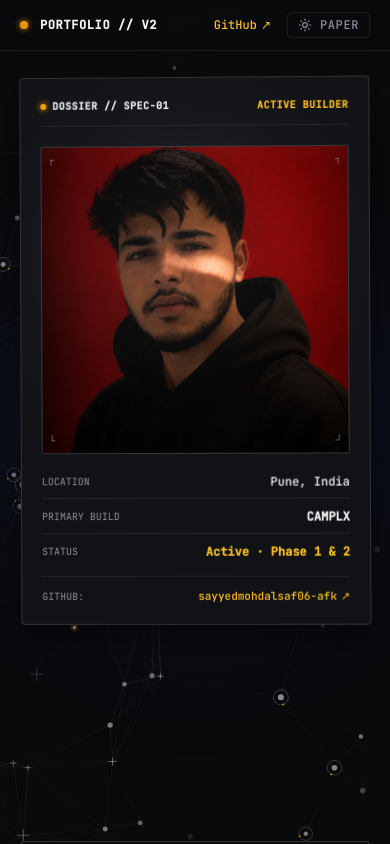
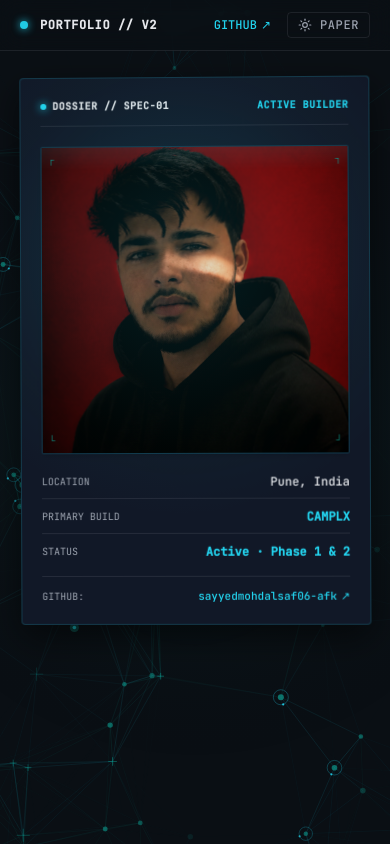
Before and after one commit to sayyedmohdalsaf06-afk/Portfolio, a Next.js app: page / in a window 390 px wide. Shown: the top 844 px of the page. Built offline with nearby package versions, Linux system fonts and the light colour scheme; no server answers; a web font is replaced by a local one.

Commit message:
feat(palette): implement exact 05. Teal + Slate palette (#0A0F14, #111827, #0D9488, #22D3EE, #E5E7EB)

```diff
--- a/src/app/globals.css
+++ b/src/app/globals.css
@@ -8,67 +8,70 @@
    ============================================================================= */
 
 :root {
-  /* Bespoke Studio Craft & Obsidian Titanium Design System */
-  --surface: #090a0c;
-  --surface-raised: #111215;
-  --surface-subtle: #16171c;
-  --text: #f4f4f6;
-  --muted: #8c8f9c;
-  --hairline: rgba(244, 244, 246, 0.07);
-  --hairline-strong: rgba(244, 244, 246, 0.14);
-  --tick: rgba(244, 244, 246, 0.10);
-  --accent: #f59e0b;
-  --accent-ink: #fbbf24;
-  --accent-glow: rgba(245, 158, 11, 0.18);
-  --focus-ring: #f59e0b;
+  /* 05. TEAL + SLATE (Clean · Technical · Futuristic) */
+  --surface: #0a0f14;
+  --surface-raised: #111827;
+  --surface-subtle: #0f172a;
+  --text: #e5e7eb;
+  --muted: #9ca3af;
+  --hairline: rgba(229, 231, 235, 0.09);
+  --hairline-strong: rgba(34, 211, 238, 0.18);
+  --tick: rgba(34, 211, 238, 0.14);
+  --accent: #22d3ee;
+  --accent-secondary: #0d9488;
+  --accent-ink: #22d3ee;
+  --accent-glow: rgba(34, 211, 238, 0.22);
+  --focus-ring: #22d3ee;
 
-  --terminal-bg: #0b0c0e;
-  --terminal-chrome: #141519;
-  --terminal-border: rgba(244, 244, 246, 0.09);
-  --terminal-hairline: rgba(244, 244, 246, 0.05);
+  --terminal-bg: #0c1219;
+  --terminal-chrome: #131b26;
+  --terminal-border: rgba(34, 211, 238, 0.14);
+  --terminal-hairline: rgba(229, 231, 235, 0.06);
 
   --arrival-ms: 720ms;
   --arrival-ease: cubic-bezier(0.16, 1, 0.3, 1);
 }
 
 [data-theme="dark"] {
-  --surface: #090a0c;
-  --surface-raised: #111215;
-  --surface-subtle: #16171c;
-  --text: #f4f4f6;
-  --muted: #8c8f9c;
-  --hairline: rgba(244, 244, 246, 0.07);
-  --hairline-strong: rgba(244, 244, 246, 0.14);
-  --tick: rgba(244, 244, 246, 0.10);
-  --accent: #f59e0b;
-  --accent-ink: #fbbf24;
-  --accent-glow: rgba(245, 158, 11, 0.18);
-  --focus-ring: #f59e0b;
+  --surface: #0a0f14;
+  --surface-raised: #111827;
+  --surface-subtle: #0f172a;
+  --text: #e5e7eb;
+  --muted: #9ca3af;
+  --hairline: rgba(229, 231, 235, 0.09);
+  --hairline-strong: rgba(34, 211, 238, 0.18);
+  --tick: rgba(34, 211, 238, 0.14);
+  --accent: #22d3ee;
+  --accent-secondary: #0d9488;
+  --accent-ink: #22d3ee;
+  --accent-glow: rgba(34, 211, 238, 0.22);
+  --focus-ring: #22d3ee;
 
-  --terminal-bg: #0b0c0e;
-  --terminal-chrome: #141519;
-  --terminal-border: rgba(244, 244, 246, 0.09);
-  --terminal-hairline: rgba(244, 244, 246, 0.05);
+  --terminal-bg: #0c1219;
+  --terminal-chrome: #131b26;
+  --terminal-border: rgba(34, 211, 238, 0.14);
+  --terminal-hairline: rgba(229, 231, 235, 0.06);
 }
 
 [data-theme="light"] {
-  --surface: #f7f6f2;
+  --surface: #f4f6f8;
   --surface-raised: #ffffff;
-  --surface-subtle: #eeede8;
-  --text: #141518;
-  --muted: #646772;
-  --hairline: rgba(20, 21, 24, 0.08);
-  --hairline-strong: rgba(20, 21, 24, 0.16);
-  --tick: rgba(20, 21, 24, 0.10);
-  --accent: #d97706;
-  --accent-ink: #b45309;
-  --accent-glow: rgba(217, 119, 6, 0.15);
-  --focus-ring: #d97706;
+  --surface-subtle: #e6ebf0;
+  --text: #0f172a;
+  --muted: #475569;
+  --hairline: rgba(15, 23, 42, 0.09);
+  --hairline-strong: rgba(13, 148, 136, 0.24);
+  --tick: rgba(13, 148, 136, 0.16);
+  --accent: #0d9488;
+  --accent-secondary: #0f766e;
+  --accent-ink: #0d9488;
+  --accent-glow: rgba(13, 148, 136, 0.18);
+  --focus-ring: #0d9488;
 
-  --terminal-bg: #121316;
-  --terminal-chrome: #1a1b20;
-  --terminal-border: rgba(20, 21, 24, 0.12);
-  --terminal-hairline: rgba(20, 21, 24, 0.06);
+  --terminal-bg: #0f172a;
+  --terminal-chrome: #1e293b;
+  --terminal-border: rgba(15, 23, 42, 0.14);
+  --terminal-hairline: rgba(15, 23, 42, 0.08);
 }
 
 @theme {
--- a/src/components/sections/floating-photo-card.tsx
+++ b/src/components/sections/floating-photo-card.tsx
@@ -76,15 +76,15 @@ export function FloatingPhotoCard() {
       const transStr = `translate3d(${totalTransX.toFixed(2)}px, ${totalTransY.toFixed(2)}px, 0)`;
       card!.style.transform = `${transStr} ${rotStr}`;
 
-      // 4. Studio Lens Reflection & Specular Glare
+      // 4. Specular Teal & Cyan Lens Reflection
       if (sheen) {
-        sheen.style.background = `radial-gradient(circle 380px at ${localMouseX}px ${localMouseY}px, rgba(255, 255, 255, 0.10) 0%, rgba(255, 255, 255, 0.02) 40%, transparent 65%)`;
+        sheen.style.background = `radial-gradient(circle 380px at ${localMouseX}px ${localMouseY}px, rgba(34, 211, 238, 0.16) 0%, rgba(13, 148, 136, 0.04) 50%, transparent 68%)`;
       }
 
-      // 5. Studio Ambient Underglow
+      // 5. Ambient Teal Underglow
       if (glow) {
-        const glowScale = 1.0 + Math.sin(time * 1.6) * 0.06 + (dragging ? 0.14 : 0);
-        const glowOpacity = 0.28 + Math.sin(time * 1.6) * 0.06 + (dragging ? 0.20 : 0);
+        const glowScale = 1.0 + Math.sin(time * 1.6) * 0.08 + (dragging ? 0.16 : 0);
+        const glowOpacity = 0.32 + Math.sin(time * 1.6) * 0.08 + (dragging ? 0.22 : 0);
         glow.style.transform = `translate3d(${totalTransX.toFixed(2)}px, ${(totalTransY + 16).toFixed(2)}px, -40px) scale(${glowScale.toFixed(3)})`;
         glow.style.opacity = `${glowOpacity.toFixed(2)}`;
       }
@@ -92,7 +92,7 @@ export function FloatingPhotoCard() {
       // 6. Precision Studio Drop Shadow
       const shadowX = (-totalRotY * 2.2 + dragCurX * 0.2).toFixed(1);
       const shadowY = (totalRotX * 2.2 + 14 + Math.abs(dragCurY) * 0.35).toFixed(1);
-      card!.style.boxShadow = `${shadowX}px ${shadowY}px 36px rgba(0, 0, 0, 0.55)`;
+      card!.style.boxShadow = `${shadowX}px ${shadowY}px 36px rgba(0, 0, 0, 0.6)`;
     }
 
     function frame() {
@@ -211,18 +211,18 @@ export function FloatingPhotoCard() {
     >
       {/* 3D Perspective Stage */}
       <div className="relative w-full [perspective:1200px]">
-        {/* Studio Ambient Underglow */}
+        {/* Ambient Teal + Cyan Underglow Aura */}
         <div
           ref={glowRef}
           aria-hidden="true"
-          className="absolute inset-x-4 -inset-y-3 rounded-full bg-[radial-gradient(ellipse_at_center,rgba(255,255,255,0.06)_0%,rgba(245,158,11,0.08)_40%,transparent_70%)] opacity-30 blur-2xl pointer-events-none -z-10 transition-opacity duration-300"
+          className="absolute inset-x-4 -inset-y-3 rounded-full bg-[radial-gradient(ellipse_at_center,rgba(13,148,136,0.40)_0%,rgba(34,211,238,0.20)_45%,transparent_72%)] opacity-35 blur-2xl pointer-events-none -z-10 transition-opacity duration-300"
         />
 
         {/* 3D Physical Card Chassis */}
         <div
           ref={cardRef}
           data-cursor="drag"
-          className="relative w-full rounded-sm border border-[var(--hairline-strong)] bg-[var(--surface-raised)] will-change-transform select-none shadow-2xl overflow-hidden p-5 flex flex-col justify-between transition-shadow duration-300"
+          className="relative w-full rounded-sm border border-[var(--hairline-strong)] bg-[#111827] will-change-transform select-none shadow-2xl overflow-hidden p-5 flex flex-col justify-between transition-shadow duration-300"
           style={{
             transformStyle: "preserve-3d",
           }}
@@ -237,7 +237,7 @@ export function FloatingPhotoCard() {
           {/* Precision Top Edge Highlight */}
           <div
             aria-hidden="true"
-            className="absolute -inset-[1px] rounded-sm pointer-events-none z-20 border border-[var(--hairline-strong)] opacity-60 [mask-image:radial-gradient(circle_at_top_right,black,transparent_75%)]"
+            className="absolute -inset-[1px] rounded-sm pointer-events-none z-20 border border-[#22d3ee]/25 opacity-70 [mask-image:radial-gradient(circle_at_top_right,black,transparent_75%)]"
           />
 
           {/* Top Meta Bar */}
@@ -246,29 +246,29 @@ export function FloatingPhotoCard() {
             style={{ transform: "translateZ(8px)" }}
           >
             <div className="flex items-center gap-1.5">
-              <span className="h-1.5 w-1.5 rounded-full bg-[var(--accent)] shadow-[0_0_6px_var(--accent)]" aria-hidden="true" />
-              <span className="font-semibold text-[var(--text)] tracking-wider">DOSSIER // SPEC-01</span>
+              <span className="h-1.5 w-1.5 rounded-full bg-[#22d3ee] shadow-[0_0_8px_#22d3ee]" aria-hidden="true" />
+              <span className="font-semibold text-[#e5e7eb] tracking-wider">DOSSIER // SPEC-01</span>
             </div>
-            <span className="text-[var(--accent-ink)] font-semibold tracking-wider">ACTIVE BUILDER</span>
+            <span className="text-[#22d3ee] font-semibold tracking-wider">ACTIVE BUILDER</span>
           </div>
 
           {/* Builder Portrait Aperture */}
           <div
-            className="relative aspect-square w-full rounded-xs border border-[var(--hairline-strong)] bg-[var(--surface-subtle)] overflow-hidden flex items-center justify-center group shadow-md my-1"
+            className="relative aspect-square w-full rounded-xs border border-[var(--hairline-strong)] bg-[#0f172a] overflow-hidden flex items-center justify-center group shadow-md my-1"
             style={{ transform: "translateZ(24px)" }}
             data-cursor="inspect"
             title="Builder Character Visual"
           >
-            {/* Technical Corner Crosshairs */}
-            <span className="absolute top-1.5 left-1.5 text-[9px] font-mono text-[var(--muted)] select-none z-10">┌</span>
-            <span className="absolute top-1.5 right-1.5 text-[9px] font-mono text-[var(--muted)] select-none z-10">┐</span>
-            <span className="absolute bottom-1.5 left-1.5 text-[9px] font-mono text-[var(--muted)] select-none z-10">└</span>
-            <span className="absolute bottom-1.5 right-1.5 text-[9px] font-mono text-[var(--muted)] select-none z-10">┘</span>
+            {/* Technical Corner Crosshairs in Cyan/Teal */}
+            <span className="absolute top-1.5 left-1.5 text-[9px] font-mono text-[#0d9488] select-none z-10">┌</span>
+            <span className="absolute top-1.5 right-1.5 text-[9px] font-mono text-[#0d9488] select-none z-10">┐</span>
+            <span className="absolute bottom-1.5 left-1.5 text-[9px] font-mono text-[#0d9488] select-none z-10">└</span>
+            <span className="absolute bottom-1.5 right-1.5 text-[9px] font-mono text-[#0d9488] select-none z-10">┘</span>
 
-            {/* Subtle Studio Scanline Sweep */}
+            {/* Subtle Cyan Scanline Sweep */}
             <div
               aria-hidden="true"
-              className="absolute inset-x-0 top-0 h-16 bg-gradient-to-b from-transparent via-white/[0.04] to-transparent pointer-events-none z-20 animate-[scanline_5s_ease-in-out_infinite]"
+              className="absolute inset-x-0 top-0 h-16 bg-gradient-to-b from-transparent via-[#22d3ee]/15 to-transparent pointer-events-none z-20 animate-[scanline_5s_ease-in-out_infinite]"
             />
 
             {!imgError ? (
@@ -281,15 +281,15 @@ export function FloatingPhotoCard() {
               />
             ) : (
               <div className="flex flex-col items-center justify-center text-center p-4 z-10 select-none">
-                <div className="h-16 w-16 rounded-xs border border-[var(--accent)]/50 bg-[var(--accent)]/[0.08] flex items-center justify-center mb-3 shadow-sm transition-transform duration-300 group-hover:scale-110">
-                  <span className="font-mono text-xl font-bold tracking-widest text-[var(--accent-ink)]">
+                <div className="h-16 w-16 rounded-xs border border-[#0d9488]/50 bg-[#0d9488]/15 flex items-center justify-center mb-3 shadow-sm transition-transform duration-300 group-hover:scale-110">
+                  <span className="font-mono text-xl font-bold tracking-widest text-[#22d3ee]">
                     MA
                   </span>
                 </div>
-                <span className="font-annotation text-[11px] uppercase tracking-[0.16em] text-[var(--text)] font-semibold">
+                <span className="font-annotation text-[11px] uppercase tracking-[0.16em] text-[#e5e7eb] font-semibold">
                   Mohd Alsaf
                 </span>
-                <span className="font-annotation text-[9px] text-[var(--muted)] mt-0.5 font-mono">
+                <span className="font-annotation text-[9px] text-[#9ca3af] mt-0.5 font-mono">
                   BUILDER DESIGNATION
                 </span>
               </div>
@@ -299,16 +299,16 @@ export function FloatingPhotoCard() {
           {/* Builder Details */}
           <div className="mt-4 space-y-2.5 font-mono text-xs" style={{ transform: "translateZ(12px)" }}>
             <div className="flex items-center justify-between border-b border-[var(--hairline)] pb-2">
-              <span className="text-[var(--muted)] text-[10px] uppercase">LOCATION</span>
-              <span className="text-[var(--text)] font-medium">Pune, India</span>
+              <span className="text-[#9ca3af] text-[10px] uppercase">LOCATION</span>
+              <span className="text-[#e5e7eb] font-medium">Pune, India</span>
             </div>
             <div className="flex items-center justify-between border-b border-[var(--hairline)] pb-2">
-              <span className="text-[var(--muted)] text-[10px] uppercase">PRIMARY BUILD</span>
-              <span className="text-[var(--text)] font-semibold">CAMPLX</span>
+              <span className="text-[#9ca3af] text-[10px] uppercase">PRIMARY BUILD</span>
+              <span className="text-[#22d3ee] font-semibold">CAMPLX</span>
             </div>
             <div className="flex items-center justify-between">
-              <span className="text-[var(--muted)] text-[10px] uppercase">STATUS</span>
-              <span className="text-[var(--accent-ink)] font-semibold">Active · Phase 1 &amp; 2</span>
+              <span className="text-[#9ca3af] text-[10px] uppercase">STATUS</span>
+              <span className="text-[#22d3ee] font-semibold">Active · Phase 1 &amp; 2</span>
             </div>
           </div>
 
@@ -317,13 +317,13 @@ export function FloatingPhotoCard() {
             className="mt-4 pt-3 border-t border-[var(--hairline)] flex items-center justify-between font-mono text-xs"
             style={{ transform: "translateZ(8px)" }}
           >
-            <span className="text-[var(--muted)] text-[10px]">GITHUB:</span>
+            <span className="text-[#9ca3af] text-[10px]">GITHUB:</span>
             <Link
               href={HANDLES.github.href}
               target="_blank"
               rel="noopener noreferrer"
               data-cursor="clickable"
-              className="text-[var(--accent-ink)] hover:underline inline-flex items-center gap-1 font-medium text-[11px]"
+              className="text-[#22d3ee] hover:underline inline-flex items-center gap-1 font-medium text-[11px]"
             >
               <span>sayyedmohdalsaf06-afk</span>
               <span aria-hidden="true">↗</span>
--- a/src/components/system/background-field.tsx
+++ b/src/components/system/background-field.tsx
@@ -250,10 +250,12 @@ export function BackgroundField() {
             const lineAlpha = lineProximity * Math.min(p1.alpha, p2.alpha) * 0.45 * mouseBoost;
 
             if (lineAlpha > 0.02) {
-              ctx.lineWidth = p1.distToMouse < 150 ? 1.0 : 0.6;
+              ctx.lineWidth = p1.distToMouse < 150 ? 1.1 : 0.7;
               ctx.strokeStyle = isDark
-                ? `rgba(244, 244, 246, ${Math.min(0.25, lineAlpha * 0.28)})`
-                : `rgba(20, 21, 24, ${Math.min(0.20, lineAlpha * 0.22)})`;
+                ? (i % 2 === 0
+                    ? `rgba(34, 211, 238, ${Math.min(0.65, lineAlpha * 0.70)})`
+                    : `rgba(13, 148, 136, ${Math.min(0.55, lineAlpha * 0.60)})`)
+                : `rgba(13, 148, 136, ${Math.min(0.50, lineAlpha * 0.50)})`;
               ctx.beginPath();
               ctx.moveTo(p1.px, p1.py);
               ctx.lineTo(p2.px, p2.py);
@@ -279,17 +281,17 @@ export function BackgroundField() {
           if (pdist < 190) {
             const pulseX = pt1.px + (pt2.px - pt1.px) * pulse.progress;
             const pulseY = pt1.py + (pt2.py - pt1.py) * pulse.progress;
-            const pulseSize = 2.0 * ((pt1.scale + pt2.scale) / 2);
+            const pulseSize = 2.2 * ((pt1.scale + pt2.scale) / 2);
 
-            ctx.fillStyle = isDark ? "rgba(244, 244, 246, 0.85)" : "rgba(20, 21, 24, 0.75)";
+            ctx.fillStyle = isDark ? "rgba(34, 211, 238, 0.95)" : "rgba(13, 148, 136, 0.90)";
             ctx.beginPath();
             ctx.arc(pulseX, pulseY, pulseSize, 0, Math.PI * 2);
             ctx.fill();
 
-            // Studio subtle pulse aura
-            ctx.fillStyle = isDark ? "rgba(245, 158, 11, 0.25)" : "rgba(217, 119, 6, 0.20)";
+            // Teal pulse aura
+            ctx.fillStyle = isDark ? "rgba(13, 148, 136, 0.40)" : "rgba(13, 148, 136, 0.25)";
             ctx.beginPath();
-            ctx.arc(pulseX, pulseY, pulseSize * 2.2, 0, Math.PI * 2);
+            ctx.arc(pulseX, pulseY, pulseSize * 2.5, 0, Math.PI * 2);
             ctx.fill();
           }
         }
@@ -299,19 +301,19 @@ export function BackgroundField() {
       for (const item of projected) {
         const { px, py, scale, p, alpha, distToMouse } = item;
         const isNearby = distToMouse < 170;
-        const ptSize = p.size * scale * (isNearby ? 1.35 : 1.0);
+        const ptSize = p.size * scale * (isNearby ? 1.40 : 1.0);
 
         if (p.hasCross) {
           // Technical coordinate cross (+)
-          const arm = (ptSize + 3.5) * scale;
+          const arm = (ptSize + 3.8) * scale;
           ctx.strokeStyle = isDark
             ? isNearby
-              ? `rgba(245, 158, 11, ${alpha * 0.9})`
-              : `rgba(244, 244, 246, ${alpha * 0.5})`
+              ? `rgba(34, 211, 238, ${alpha * 0.95})`
+              : `rgba(13, 148, 136, ${alpha * 0.70})`
             : isNearby
-            ? `rgba(217, 119, 6, ${alpha * 0.8})`
-            : `rgba(20, 21, 24, ${alpha * 0.4})`;
-          ctx.lineWidth = isNearby ? 1.2 : 0.8;
+            ? `rgba(13, 148, 136, ${alpha * 0.85})`
+            : `rgba(15, 23, 42, ${alpha * 0.50})`;
+          ctx.lineWidth = isNearby ? 1.3 : 0.8;
           ctx.beginPath();
           ctx.moveTo(px - arm, py);
           ctx.lineTo(px + arm, py);
@@ -322,22 +324,22 @@ export function BackgroundField() {
           // Luminous node core
           ctx.fillStyle = isDark
             ? isNearby
-              ? `rgba(245, 158, 11, ${alpha * 0.95})`
-              : `rgba(244, 244, 246, ${alpha * 0.55})`
+              ? `rgba(34, 211, 238, ${alpha * 0.95})`
+              : `rgba(13, 148, 136, ${alpha * 0.75})`
             : isNearby
-            ? `rgba(217, 119, 6, ${alpha * 0.85})`
-            : `rgba(20, 21, 24, ${alpha * 0.45})`;
+            ? `rgba(13, 148, 136, ${alpha * 0.85})`
+            : `rgba(15, 23, 42, ${alpha * 0.50})`;
 
           ctx.beginPath();
-          ctx.arc(px, py, Math.max(1.2, ptSize), 0, Math.PI * 2);
+          ctx.arc(px, py, Math.max(1.3, ptSize), 0, Math.PI * 2);
           ctx.fill();
 
           // Rotating technical radar halo ring
           if (p.hasRing || isNearby) {
             const ringRadius = Math.max(4.0, ptSize + 4.5);
             ctx.strokeStyle = isDark
-              ? `rgba(244, 244, 246, ${alpha * 0.25})`
-              : `rgba(20, 21, 24, ${alpha * 0.20})`;
+              ? `rgba(34, 211, 238, ${alpha * 0.35})`
+              : `rgba(13, 148, 136, ${alpha * 0.25})`;
             ctx.lineWidth = 0.8;
             ctx.beginPath();
             ctx.arc(px, py, ringRadius, 0, Math.PI * 2);
@@ -347,9 +349,9 @@ export function BackgroundField() {
             const tickAngle = time * 1.3 + p.pulsePhase;
             const tx = px + Math.cos(tickAngle) * ringRadius;
             const ty = py + Math.sin(tickAngle) * ringRadius;
-            ctx.fillStyle = isDark ? `rgba(245, 158, 11, ${alpha * 0.8})` : `rgba(217, 119, 6, ${alpha * 0.7})`;
+            ctx.fillStyle = isDark ? `rgba(34, 211, 238, ${alpha * 0.9})` : `rgba(13, 148, 136, ${alpha * 0.8})`;
             ctx.beginPath();
-            ctx.arc(tx, ty, 1.0, 0, Math.PI * 2);
+            ctx.arc(tx, ty, 1.1, 0, Math.PI * 2);
             ctx.fill();
           }
         }
@@ -358,21 +360,21 @@ export function BackgroundField() {
         if (p.tag && isNearby && p.tier !== "far") {
           ctx.font = `600 ${Math.max(8.5, 10 * scale)}px "JetBrains Mono", monospace`;
           ctx.fillStyle = isDark
-            ? `rgba(165, 185, 255, ${alpha * 0.9})`
-            : `rgba(42, 70, 224, ${alpha * 0.9})`;
-          ctx.fillText(p.tag, px + ptSize + 5, py - 2);
+            ? `rgba(34, 211, 238, ${Math.min(1.0, alpha * 1.2)})`
+            : `rgba(13, 148, 136, ${Math.min(1.0, alpha * 1.1)})`;
+          ctx.fillText(p.tag, px + 8, py - 6);
         }
       }
 
       // 5. Breathing Ambient Cursor Light Field
       const glowGrad = ctx.createRadialGradient(mouseX, mouseY, 0, mouseX, mouseY, 340);
       if (isDark) {
-        glowGrad.addColorStop(0, "rgba(60, 95, 255, 0.22)");
-        glowGrad.addColorStop(0.45, "rgba(42, 70, 224, 0.08)");
+        glowGrad.addColorStop(0, "rgba(34, 211, 238, 0.12)");
+        glowGrad.addColorStop(0.45, "rgba(13, 148, 136, 0.05)");
         glowGrad.addColorStop(1, "transparent");
       } else {
-        glowGrad.addColorStop(0, "rgba(42, 70, 224, 0.12)");
-        glowGrad.addColorStop(0.45, "rgba(42, 70, 224, 0.04)");
+        glowGrad.addColorStop(0, "rgba(13, 148, 136, 0.10)");
+        glowGrad.addColorStop(0.45, "rgba(13, 148, 136, 0.03)");
         glowGrad.addColorStop(1, "transparent");
       }
       ctx.fillStyle = glowGrad;
--- a/src/components/system/top-navigation.tsx
+++ b/src/components/system/top-navigation.tsx
@@ -49,50 +49,50 @@ export function TopNavigation() {
       <div className="max-w-7xl mx-auto px-5 sm:px-8 lg:px-12 py-3 flex items-center justify-between">
         {/* Left: System Designation */}
         <div className="flex items-center gap-3 font-annotation text-xs">
-          <span className="inline-block h-2 w-2 rounded-full bg-[var(--accent)] animate-pulse shadow-[0_0_6px_var(--accent)]" aria-hidden="true" />
-          <span className="text-[var(--text)] font-semibold tracking-wider uppercase">
+          <span className="inline-block h-2 w-2 rounded-full bg-[#22d3ee] animate-pulse shadow-[0_0_8px_#22d3ee]" aria-hidden="true" />
+          <span className="text-[#e5e7eb] font-semibold tracking-wider uppercase">
             PORTFOLIO // V2
           </span>
           <span className="text-[var(--hairline-strong)] hidden sm:inline">|</span>
-          <span className="text-[var(--muted)] hidden sm:inline text-[11px]">
+          <span className="text-[#9ca3af] hidden sm:inline text-[11px]">
             BUILDER WORKSPACE
           </span>
         </div>
 
         {/* Center: Quick Flow Waypoints */}
-        <nav aria-label="Quick Navigation" className="hidden md:flex items-center gap-1 font-annotation text-xs">
+        <nav aria-label="Quick Navigation" className="hidden md:flex items-center gap-1.5 font-annotation text-xs">
           <button
             type="button"
             data-cursor="clickable"
             onClick={() => scrollTo("hero")}
-            className={`px-3 py-1 rounded-xs transition-colors ${
+            className={`px-3 py-1 rounded-xs transition-all ${
               activeSection === "overview"
-                ? "bg-[var(--accent)]/[0.08] text-[var(--accent-ink)] font-semibold"
-                : "text-[var(--muted)] hover:text-[var(--text)]"
+                ? "bg-[#0d9488]/20 border border-[#0d9488]/40 text-[#22d3ee] font-semibold"
+                : "text-[#9ca3af] hover:text-[#e5e7eb]"
             }`}
           >
-            01 · Overview
+            01 · OVERVIEW
           </button>
           <button
             type="button"
             data-cursor="clickable"
             onClick={() => scrollTo("whoami")}
-            className={`px-3 py-1 rounded-xs transition-colors ${
+            className={`px-3 py-1 rounded-xs transition-all ${
               activeSection === "whoami"
-                ? "bg-[var(--accent)]/[0.08] text-[var(--accent-ink)] font-semibold"
-                : "text-[var(--muted)] hover:text-[var(--text)]"
+                ? "bg-[#0d9488]/20 border border-[#0d9488]/40 text-[#22d3ee] font-semibold"
+                : "text-[#9ca3af] hover:text-[#e5e7eb]"
             }`}
           >
-            02 · Workstation
+            02 · WORKSTATION
           </button>
           <button
             type="button"
             data-cursor="clickable"
             onClick={() => scrollTo("project-experience")}
-            className={`px-3 py-1 rounded-xs transition-colors ${
+            className={`px-3 py-1 rounded-xs transition-all ${
               activeSection === "campusswap"
-                ? "bg-[var(--accent)]/[0.08] text-[var(--accent-ink)] font-semibold"
-                : "text-[var(--muted)] hover:text-[var(--text)]"
+                ? "bg-[#0d9488]/20 border border-[#0d9488]/40 text-[#22d3ee] font-semibold"
+                : "text-[#9ca3af] hover:text-[#e5e7eb]"
             }`}
           >
             03 · CAMPLX
@@ -106,9 +106,9 @@ export function TopNavigation() {
             target="_blank"
             rel="noopener noreferrer"
             data-cursor="clickable"
-            className="font-annotation text-xs text-[var(--accent-ink)] hover:underline inline-flex items-center gap-1 font-medium"
+            className="font-annotation text-xs text-[#22d3ee] hover:underline inline-flex items-center gap-1 font-medium uppercase"
           >
-            <span>GitHub</span>
+            <span>GITHUB</span>
             <span aria-hidden="true">↗</span>
           </Link>
           <ThemeToggle />
```
Also changed, not shown: src/components/sections/hero.tsx (+11 -11 lines), src/components/sections/identity-terminal.tsx (+11 -11 lines), src/components/sections/project-experience.tsx (+12 -12 lines).
